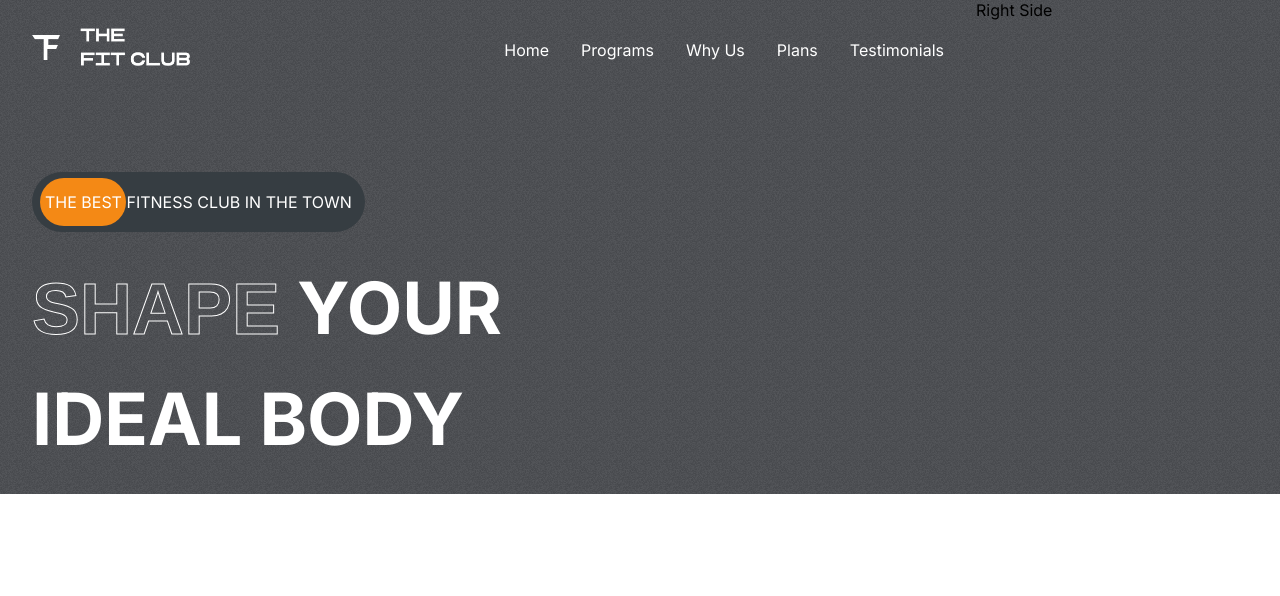
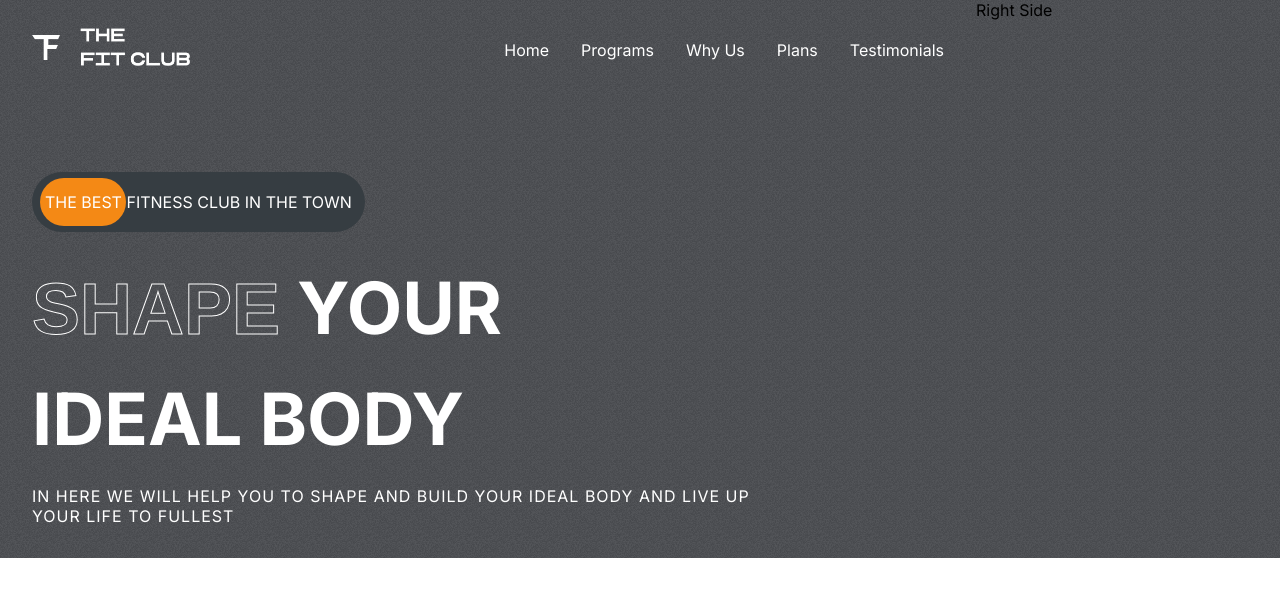
Before and after one commit to 404Bappy/FitnessRevolution-APP, a React (Create React App) app: page / in a window 1280 px wide. Shown: the top 596 px of the page. Built offline with nearby package versions, Linux system fonts and the light colour scheme.

Commit message:
first commit

```diff
--- a/src/Components/Hero/Hero.css
+++ b/src/Components/Hero/Hero.css
@@ -54,3 +54,10 @@
   color: white;
   text-overflow: inherit;
 }
+
+.span1 {
+  font-weight: 200;
+  font-size: 1rem;
+  letter-spacing: 1px;
+  width: 80%;
+}
--- a/src/Components/Hero/Hero.js
+++ b/src/Components/Hero/Hero.js
@@ -16,13 +16,23 @@ const Hero = () => {
         {/* HERO HEADING SECTION*/}
         <div className="hero-text">
           <div>
-            <span className='strokeText'>Shape</span>
+            <span className="strokeText">Shape</span>
             <span> Your</span>
           </div>
           <div>
             <span>IDEAL BODY</span>
           </div>
+          <div className="span1">
+            <span>
+              In here we will help you to shape and build your ideal body and
+              live up your life to fullest
+            </span>
+          </div>
         </div>
+
+
+
+
       </div>
       <div className="Hero-right">Right Side</div>
     </div>
```
